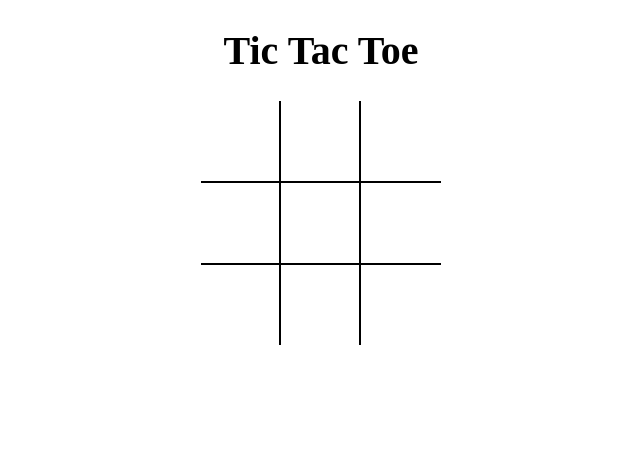
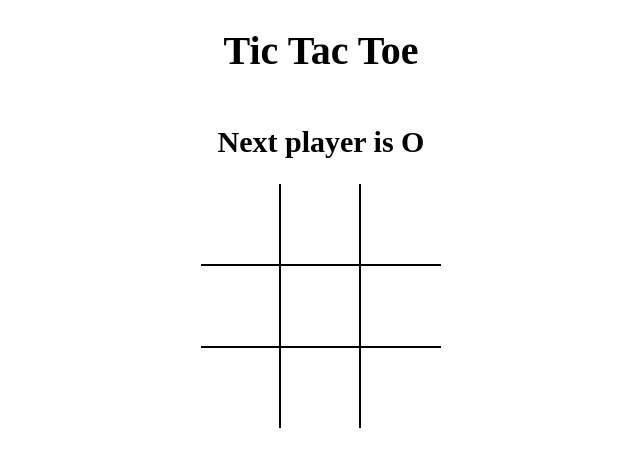
Before and after one commit to VCoder747-sys/Tic-Tac-Toe, a React (Vite) app: page / in a window 1280 px wide. Shown: the top 466 px of the page, without its empty margins (319-959 px from the left). Built offline with nearby package versions, Linux system fonts and the light colour scheme.

Commit message:
Added Winner Calculation Logic and State Sharing among Components

```diff
--- a/src/App.jsx
+++ b/src/App.jsx
@@ -1,12 +1,40 @@
-import React from 'react';
+import React, { useState } from 'react';
 import Board from './components/Board';
+import { calculateWinner } from './helpers';
 import './styles/root.scss';
+// import { useState } from 'react/cjs/react.production.min';
 
 const App = () => {
+  const [board, setBoard] = useState(Array(9).fill(null));
+  const [isXNext, setIsXNext] = useState(false);
+  // console.log(board);
+  const winner = calculateWinner(board);
+
+  const message = winner
+    ? `Winner is ${winner} `
+    : `Next player is ${isXNext ? 'X' : 'O'}`;
+
+  const handleSquareClick = position => {
+    if (board[position] || winner) {
+      return;
+    }
+    setBoard(prev => {
+      return prev.map((square, pos) => {
+        if (pos === position) {
+          return isXNext ? 'X' : 'O';
+        }
+        return square;
+      });
+    });
+
+    setIsXNext(prev => !prev);
+  };
+
   return (
     <div className="app">
       <h1>Tic Tac Toe</h1>
-      <Board />
+      <h2>{message}</h2>
+      <Board board={board} handleSquareClick={handleSquareClick} />
     </div>
   );
 };
--- a/src/components/Board.jsx
+++ b/src/components/Board.jsx
@@ -1,27 +1,7 @@
-import React, { useState } from 'react';
+import React from 'react';
 import Square from './Square';
 
-const Board = () => {
-  const [board, setBoard] = useState(Array(9).fill(null));
-  const [isXNext, setIsXNext] = useState(false);
-  // console.log(board);
-
-  const handleSquareClick = position => {
-    if (board[position]) {
-      return;
-    }
-    setBoard(prev => {
-      return prev.map((square, pos) => {
-        if (pos === position) {
-          return isXNext ? 'X' : 'O';
-        }
-        return square;
-      });
-    });
-
-    setIsXNext(prev => !prev);
-  };
-
+const Board = ({ board, handleSquareClick }) => {
   const renderSquare = position => {
     return (
       <Square
--- /dev/null
+++ b/src/helpers.jsx
@@ -0,0 +1,19 @@
+export function calculateWinner(squares) {
+  const lines = [
+    [0, 1, 2],
+    [3, 4, 5],
+    [6, 7, 8],
+    [0, 3, 6],
+    [1, 4, 7],
+    [2, 5, 8],
+    [0, 4, 8],
+    [2, 4, 6],
+  ];
+  for (let i = 0; i < lines.length; i++) {
+    const [a, b, c] = lines[i];
+    if (squares[a] && squares[a] === squares[b] && squares[a] === squares[c]) {
+      return squares[a];
+    }
+  }
+  return null;
+}
```
